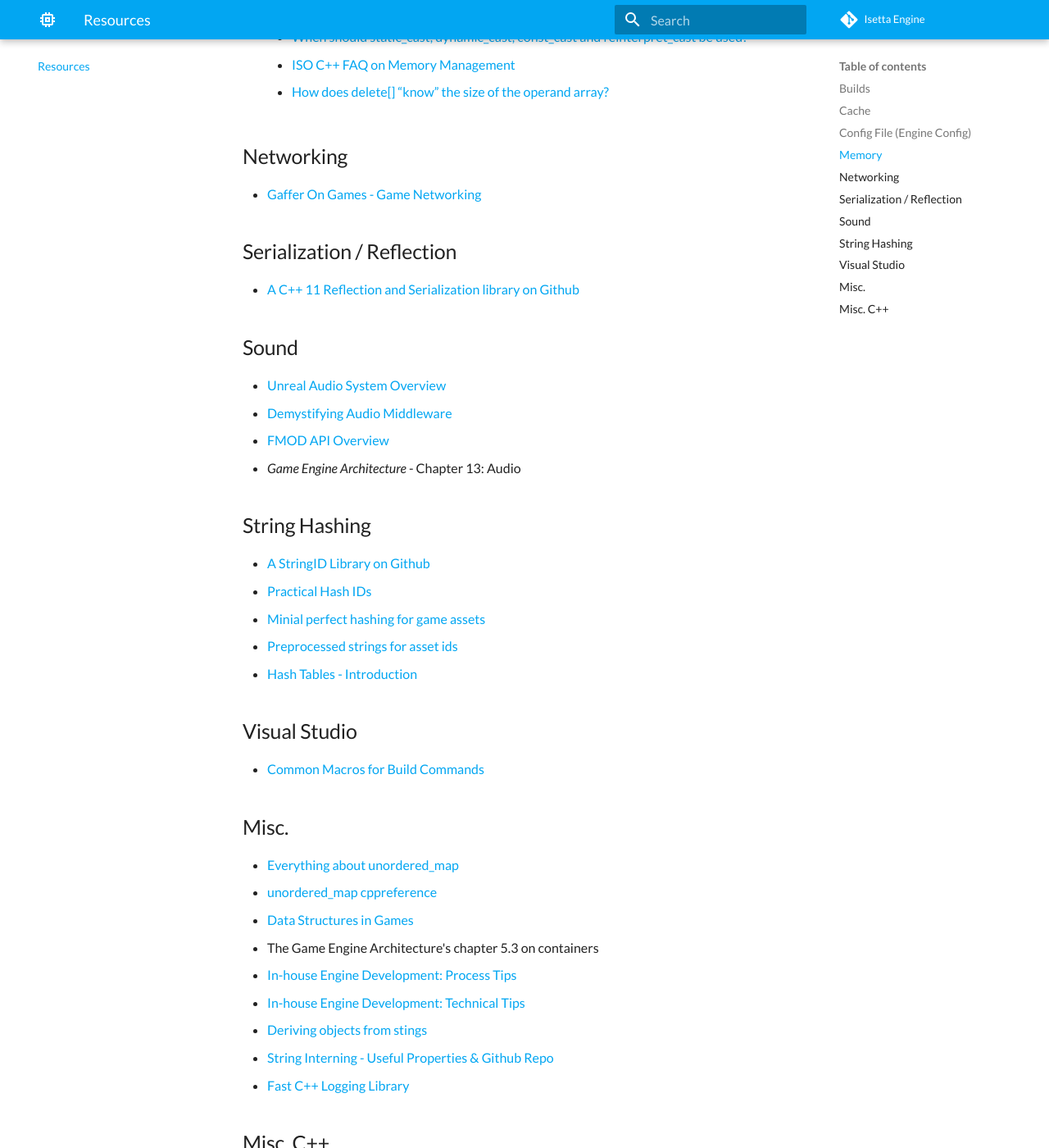
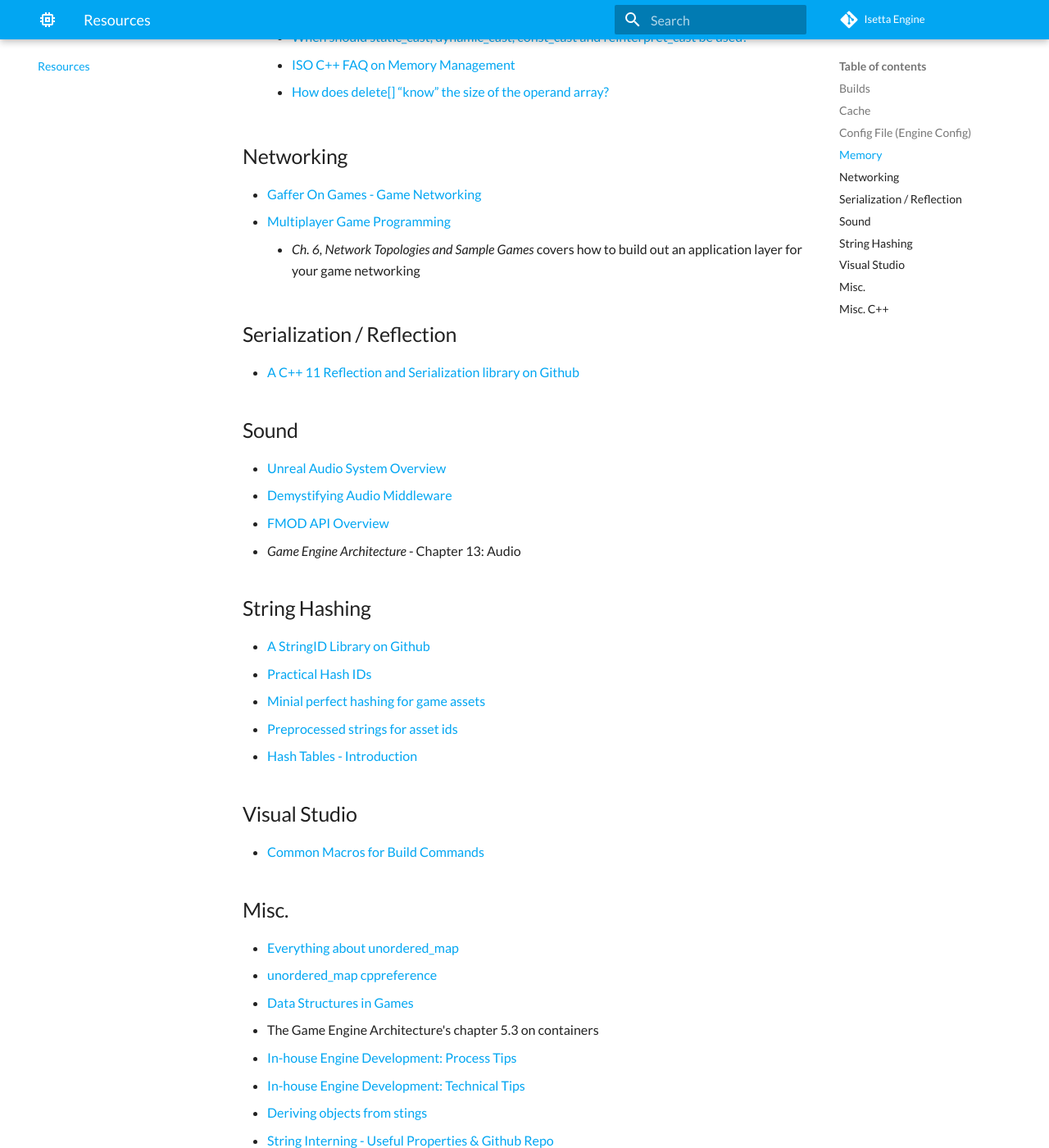
Before and after one commit to Isetta-Team/Isetta-Website-Raw, an MkDocs documentation site: the page built from docs/resources.md, in a window 1280 px wide and 1400 px high, scrolled down 1927 px. Shown: the whole window at 82% size. Built offline with MkDocs 1.6.1 and Material for MkDocs 9.7.7, drawn with Linux system fonts in a browser that asks for light colours; comment, search, counter and statistics services are not loaded.

Commit message:
Added networking and ring buffer items to Resource list

```diff
--- a/docs/resources.md
+++ b/docs/resources.md
@@ -61,6 +61,8 @@ Useful articles/resources we used during the development of Isetta
 
 ## Networking
 * [Gaffer On Games - Game Networking](https://gafferongames.com/categories/game-networking/)
+* [Multiplayer Game Programming](https://www.amazon.com/Multiplayer-Game-Programming-Architecting-Networked/dp/0134034309)
+    * *Ch. 6, Network Topologies and Sample Games* covers how to build out an application layer for your game networking
 
 ## Serialization / Reflection
 * [A C++ 11 Reflection and Serialization library on Github](https://github.com/simonask/reflect)
```
Also changed, not shown: other parts of docs/resources.md (+1 -0 lines).
